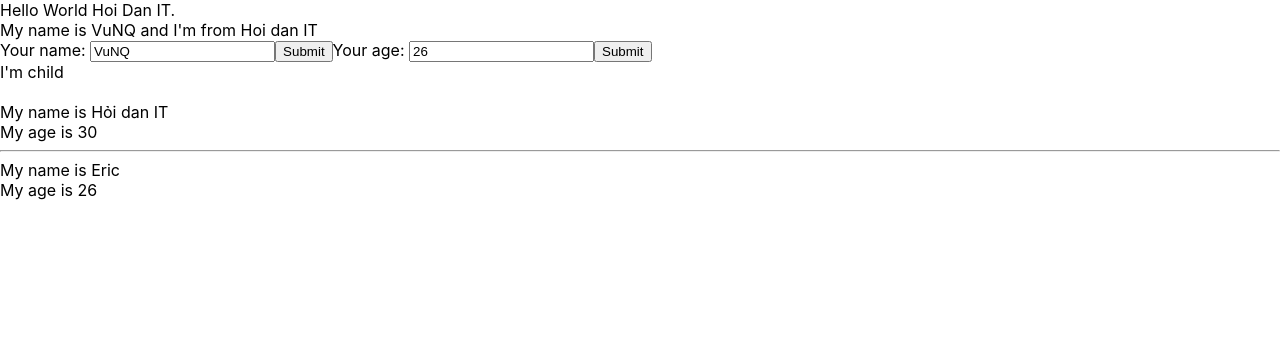
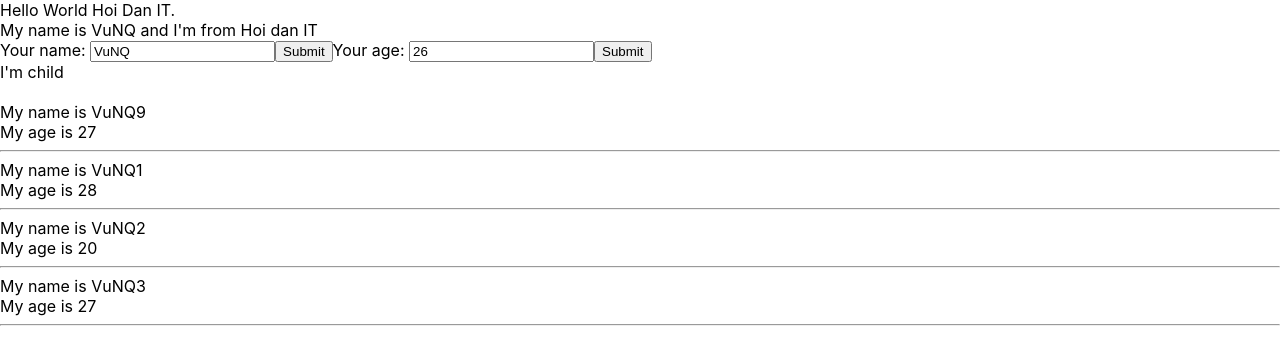
Before and after one commit to VuNQ9/test-demo-react, a React (Create React App) app: page / in a window 1280 px wide. Shown: the top 364 px of the page. Built offline with nearby package versions, Linux system fonts and the light colour scheme.

Commit message:
video 24

```diff
--- a/src/components/DisplayInfor.js
+++ b/src/components/DisplayInfor.js
@@ -3,12 +3,20 @@
 class DisplayInfor extends React.Component {
     render() {
         //destructuring array/object
-        const { name, age } = this.props;//object;
+        const { listUsers } = this.props;//object;
+        //console.log(listUsers);
         // props => viet tat properties
         return (
             <div>
-                <div>My name is {name}</div>
-                <div>My age is {age}</div>
+                {listUsers.map((user) => {
+                    return (
+                        <div key={user.id}>
+                            <div>My name is {user.name}</div>
+                            <div>My age is {user.age}</div>
+                            <hr />
+                        </div>
+                    )
+                })}
             </div>
         );
     }
--- a/src/components/MyComponent.js
+++ b/src/components/MyComponent.js
@@ -5,16 +5,23 @@
 import UserInfor from "./UserInfor";
 
 class MyComponent extends React.Component {
-
+    state = {
+        listUsers: [
+            { id: 1, name: "VuNQ9", age: 27 },
+            { id: 2, name: "VuNQ1", age: 28 },
+            { id: 3, name: "VuNQ2", age: 20 },
+            { id: 4, name: "VuNQ3", age: 27 },
+        ]
+    }
     //JSX
     render() {
         return (
             <div>
                 <UserInfor></UserInfor>
                 <br></br>
-                <DisplayInfor name="Hỏi dan IT" age="30"></DisplayInfor>
-                <hr></hr>
-                <DisplayInfor name="Eric" age="26"></DisplayInfor>
+                <DisplayInfor
+                    listUsers={this.state.listUsers}
+                />
             </div>
         );
     }
```
